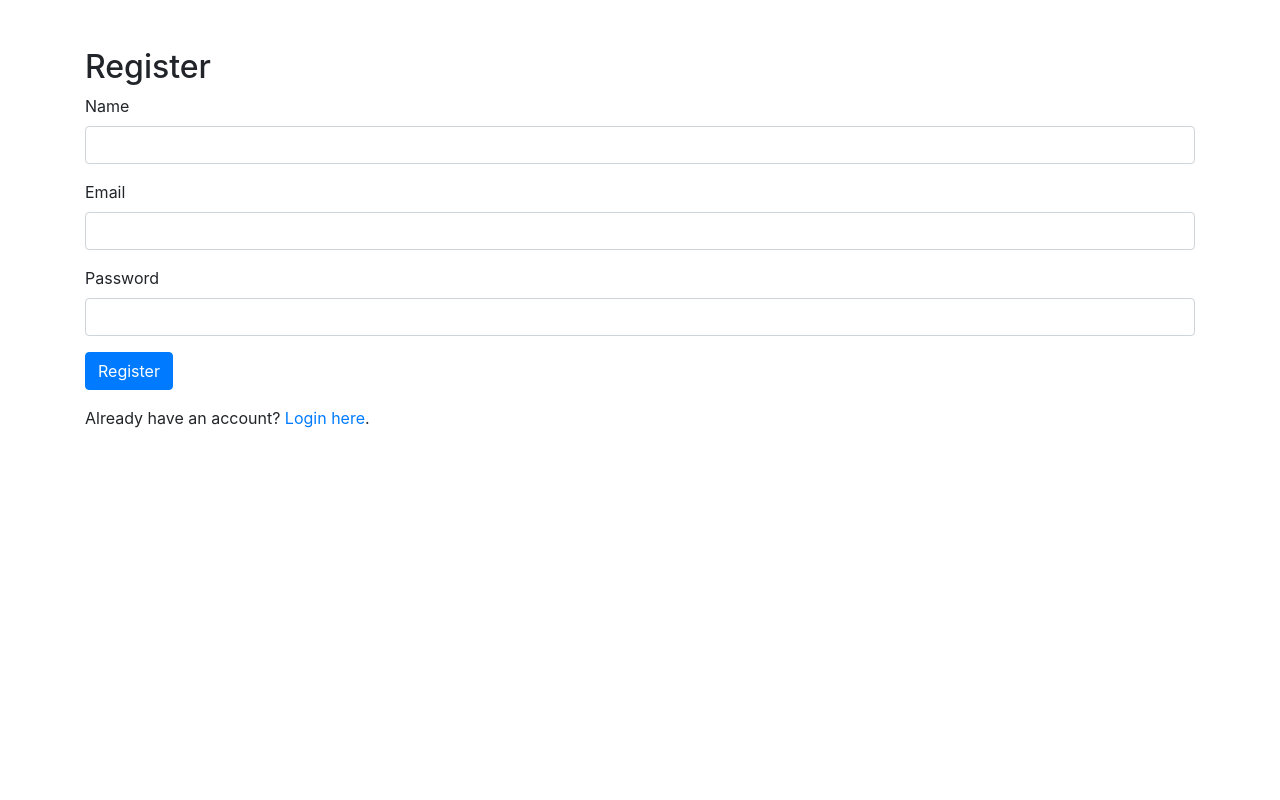
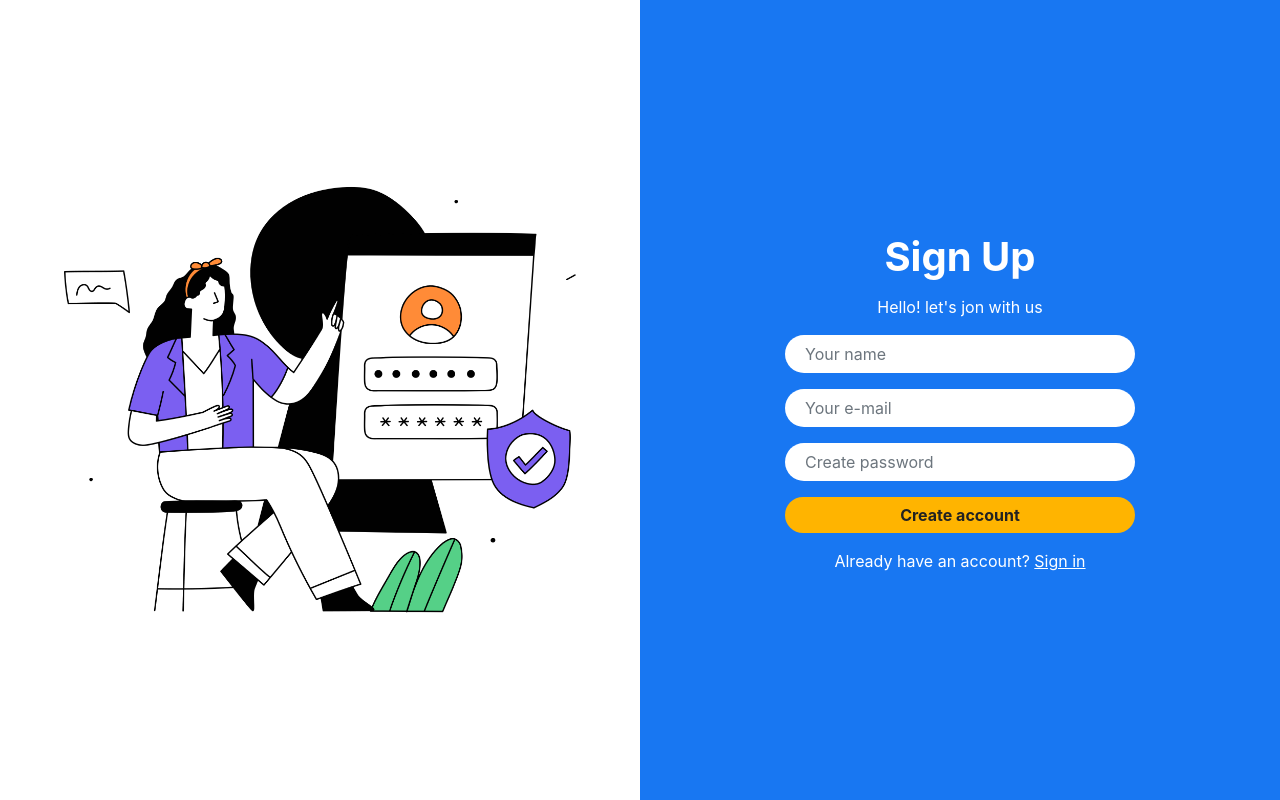
Before and after one commit to SagarP2/login-registration, a Flask app: page /register in a window 1280 px wide. Run offline with Flask 2, Linux system fonts and the light colour scheme; some libraries are stand-ins or nearby versions.

Commit message:
ui / ux set

```diff
--- a/templates/register.html
+++ b/templates/register.html
@@ -5,38 +5,126 @@
     <meta name="viewport" content="width=device-width, initial-scale=1.0">
     <title>Register</title>
     <link rel="stylesheet" href="https://stackpath.bootstrapcdn.com/bootstrap/4.5.2/css/bootstrap.min.css">
+    <style>
+        body, html {
+            height: 100%;
+            margin: 0;
+            background: #f4f8fb;
+        }
+        .split-container {
+            display: flex;
+            min-height: 100vh;
+        }
+        .left-panel {
+            flex: 1;
+            background: #fff;
+            display: flex;
+            align-items: center;
+            justify-content: center;
+        }
+        .right-panel {
+            flex: 1;
+            background: #1877f2;
+            color: #fff;
+            display: flex;
+            align-items: center;
+            justify-content: center;
+            flex-direction: column;
+        }
+        .register-form {
+            width: 100%;
+            max-width: 350px;
+        }
+        .register-form .form-control {
+            border-radius: 25px;
+            padding: 0.75rem 1.25rem;
+            border: none;
+            margin-bottom: 1rem;
+        }
+        .register-form .btn-primary {
+            border-radius: 25px;
+            width: 100%;
+            background: #ffb400;
+            border: none;
+            color: #222;
+            font-weight: bold;
+        }
+        .register-form .btn-primary:hover {
+            background: #ffa000;
+        }
+        .register-form .btn-outline-light {
+            border-radius: 25px;
+            width: 100%;
+            margin-top: 0.5rem;
+            color: #fff;
+            border: 1px solid #fff;
+        }
+        .register-form .btn-outline-light:hover {
+            background: #fff;
+            color: #1877f2;
+        }
+        .welcome-title {
+            font-size: 2.5rem;
+            font-weight: bold;
+            margin-bottom: 2rem;
+        }
+        .welcome-subtitle{
+            font-size: 1rem;
+            margin-bottom: 1rem;
+            margin-top: -1.5rem;
+        }
+        .form-label {
+            display: none;
+        }
+        .alert, .text-danger {
+            border-radius: 20px;
+        }
+        .login-link {
+            color: #fff;
+            text-decoration: underline;
+        }
+        @media (max-width: 768px) {
+            .split-container {
+                flex-direction: column;
+            }
+            .left-panel, .right-panel {
+                flex: unset;
+                min-height: 300px;
+            }
+        }
+    </style>
 </head>
 <body>
-    <div class="container">
-        <h2 class="mt-5">Register</h2>
+    <div class="split-container">
+        <div class="left-panel">
+            <!-- Replace with your own SVG/illustration if desired -->
+            <img src="image/Login.png" alt="Register Illustration" style="max-width:80%; height:auto;">
+        </div>
+        <div class="right-panel">
+            <div class="register-form">
+                <div class="welcome-title text-center">Sign Up</div>
+                <div class="welcome-subtitle text-center">Hello! let's jon with us</div>
                 <form method="POST" action="">
                     {{ form.hidden_tag() }}
-            <div class="form-group">
-                {{ form.name.label(class="form-label") }}
-                {{ form.name(class="form-control") }}
+                    {{ form.name(class="form-control", placeholder="Your name") }}
                     {% for error in form.name.errors %}
                         <span class="text-danger">{{ error }}</span>
                     {% endfor %}
-            </div>
-            <div class="form-group">
-                {{ form.email.label(class="form-label") }}
-                {{ form.email(class="form-control") }}
+                    {{ form.email(class="form-control", placeholder="Your e-mail") }}
                     {% for error in form.email.errors %}
                         <span class="text-danger">{{ error }}</span>
                     {% endfor %}
-            </div>
-            <div class="form-group">
-                {{ form.password.label(class="form-label") }}
-                {{ form.password(class="form-control") }}
+                    {{ form.password(class="form-control", placeholder="Create password") }}
                     {% for error in form.password.errors %}
                         <span class="text-danger">{{ error }}</span>
                     {% endfor %}
+                    {{ form.submit(class="btn btn-primary", value="Create account") }}
+                </form>
+                <div class="text-center mt-3">
+                    <span>Already have an account? <a class="login-link" href="{{ url_for('login') }}">Sign in</a></span>
                 </div>
-            <div class="form-group">
-                {{ form.submit(class="btn btn-primary") }}
             </div>
-        </form>
-        <p>Already have an account? <a href="{{ url_for('login') }}">Login here</a>.</p>
+        </div>
     </div>
 </body>
 </html>
```
Also changed, not shown: templates/login.html (+107 -15 lines), image/Login.png (added). Lines whose indentation alone changed are shown as unchanged.
